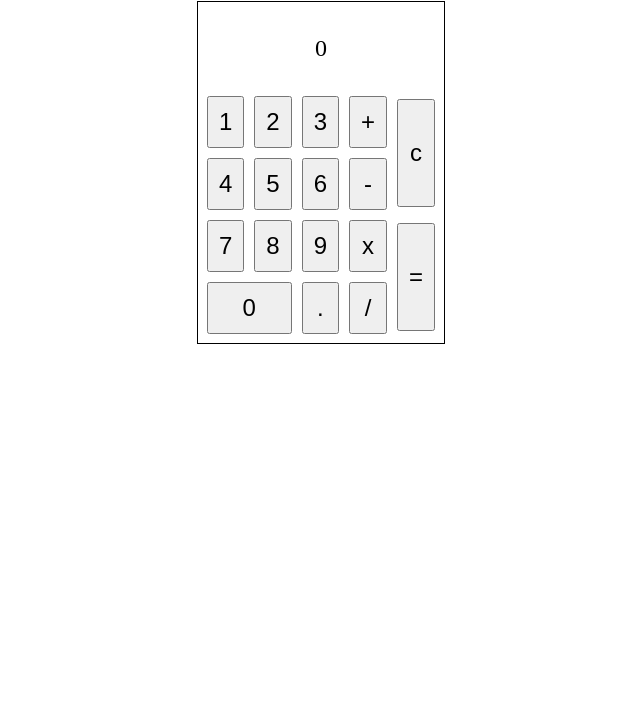
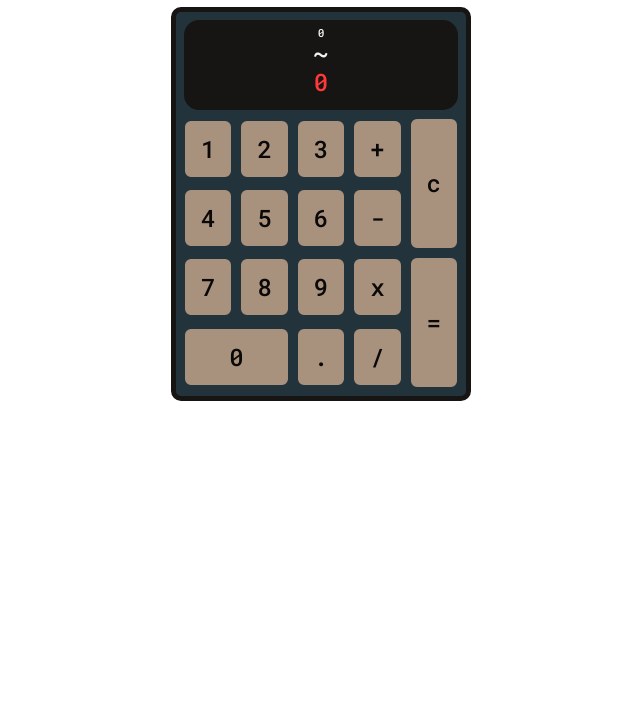
Before and after one commit to minhtaama/GitProject, a plain HTML site: page if-else/calculator.html in a window 1280 px wide. Shown: the part 79-800 px from the top of the page, without its empty margins (319-959 px from the left). Drawn offline with Linux system fonts and the light colour scheme.

Commit message:
fix calc

```diff
--- a/if-else/calculator.html
+++ b/if-else/calculator.html
@@ -6,6 +6,10 @@
     <meta name="viewport" content="width=device-width, initial-scale=1.0">
     <title>CALCULATOR</title>
     <style>
+        @import url('https://fonts.googleapis.com/css2?family=Roboto+Mono:wght@500;700&display=swap');
+        :root {
+            font-family: 'Roboto Mono', monospace;
+        }
         body {
             max-width: max-content;
             margin: 0 auto 0 auto;
@@ -17,13 +21,20 @@
         }
         table {
             margin: 0 auto 0 auto;
-            border: 1px solid black;
+            border: 5px solid #161513;
             border-spacing: 0.5rem;
             font-size: 1.5rem;
+            background-color: #22333B;
+            border-radius: 10px;
+            width: 300px;
         }
-        /* tr, td {
-            border: 1px solid black;
-        } */
+        #dis-td {
+            border: 5px solid #161513;
+            padding: 0;
+            background-color: #161513;
+            color: #f2f4f3;
+            border-radius: 15px;
+        }
         th {
             border: 2px solid black;
         }
@@ -31,10 +42,38 @@
             padding: 10px;
             width: 100%;
             font-size: 1.5rem;
+            border: 2px solid #a9927d;
+            background-color: #a9927d;
+            color: #0a0908;
+            border-radius: 6px;
+            font-family: inherit;
+        }
+        button:hover {
+            background-color: #5e503f;
+        }
+        button:active {
+            background-color: #a9927d;
         }
         #clear, #equal {
             padding-top: 100%;
             padding-bottom: 100%
+        }
+        p {
+            display: block;
+            margin: 0.6rem;
+            height: 1.2rem;
+            line-height: 13px;
+        }
+        #result {
+            font-size: 0.7rem;
+            margin: 0.1rem;
+        }
+        #currOprt {
+            margin: 0.1rem;
+            font-weight: 300;
+        }
+        #display {
+            color: rgb(255, 57, 57);
         }
     </style>
 </head>
@@ -42,7 +81,7 @@
     <h1>CALCULATOR</h1>
     <table>
         <tr>
-            <td colspan="5"><p id="display">0</p></td>
+            <td colspan="5" id="dis-td"><p id="result">0</p><p id="currOprt">~</p><p id="display">0</p></td>
         </tr>
         <tr>
             <td><button id="num1" onclick="display('1')">1</button></td>
@@ -62,7 +101,7 @@
             <td><button id="num7" onclick="display('7')">7</button></td>
             <td><button id="num8" onclick="display('8')">8</button></td>
             <td><button id="num9" onclick="display('9')">9</button></td>
-            <td><button id="*" onclick="calc('*')">x</button></td>
+            <td><button id="*" onclick="calc('x')">x</button></td>
             <td rowspan="2"><button id="equal" onclick="calc('=')">=</button></td>
         </tr>
         <tr>
@@ -84,11 +123,13 @@
             input.innerText = "0";
             currOprt = "";
         }
-        if (input.innerText == "0"){
-            input.innerText = "";
-            input.innerText+=value;
-        } else {
-            input.innerText+=value;
+        if (input.innerText.length < 12){
+            if (input.innerText == "0"){
+                input.innerText = "";
+                input.innerText+=value;
+            } else {
+                input.innerText+=value;
+            }
         }
     }
 
@@ -116,7 +157,7 @@
                         currentNum -= parseInt(input.innerText);
                         currOprt = "";
                     break;
-                    case "*":
+                    case "x":
                         currentNum *= parseInt(input.innerText);
                         currOprt = "";
                     break;
@@ -136,8 +177,8 @@
                 currOprt = "-";
                 input.innerText = "0";
                 break;
-            case "*":
-                currOprt = "*";
+            case "x":
+                currOprt = "x";
                 input.innerText = "0";
                 break;
             case "/":
@@ -153,18 +194,20 @@
                 case "-":
                     currentNum -= parseInt(input.innerText);
                 break;
-                case "*":
+                case "x":
                     currentNum *= parseInt(input.innerText);
                 break;
                 case "/":
                     currentNum /= parseInt(input.innerText);
                 break;
             }
-            input.innerHTML = "<b>= " + currentNum + "</b><br><span style='font-size: 0.7rem;'>Please input new number or click C</span>";
+            input.innerHTML = "<b>" + currentNum + "</b><br><span style='font-size: 0.7rem;'>Please input new number or click C</span>";
             currOprt = "=";
         }
         console.log( "result", typeof currentNum, currentNum);
+        document.getElementById("result").innerText = currentNum;
         console.log("after-bind", currOprt);
+        document.getElementById("currOprt").innerText = currOprt;
         console.log( "---");
     }
     //NÚT CLEAR
@@ -172,6 +215,8 @@
         currentNum = "";
         currOprt = "";
         input.innerText = "0";
+        document.getElementById("result").innerText = "0";
+        document.getElementById("currOprt").innerText = "~";
     })
 </script>
 </html>
```
